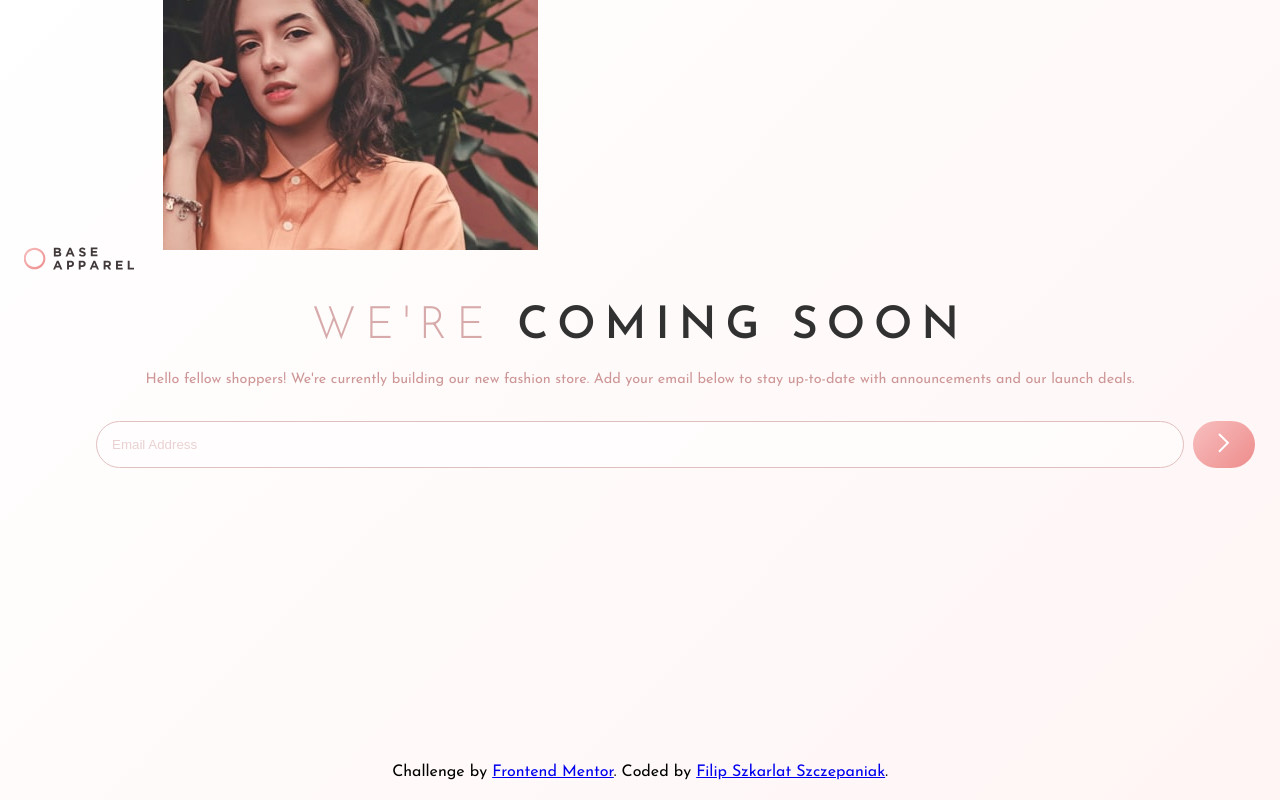
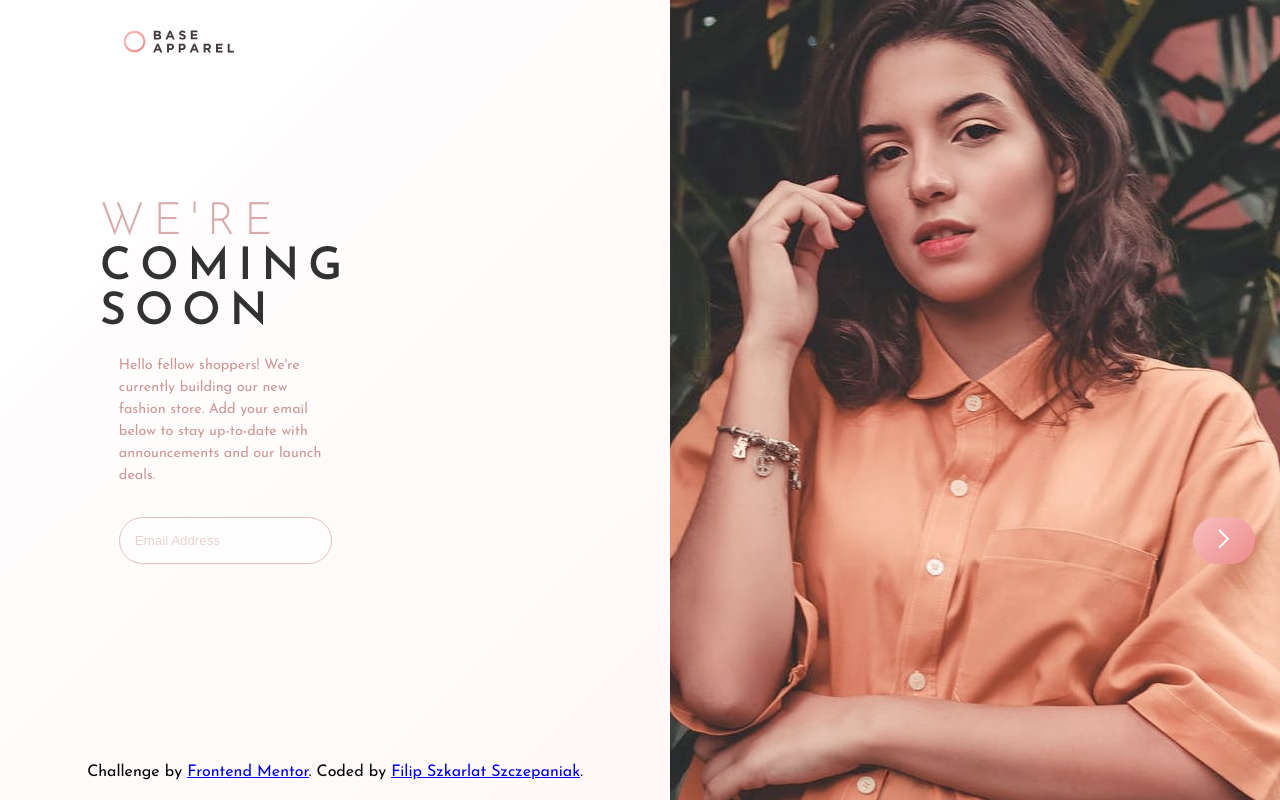
Before and after one commit to FilipSzkarlat/base-apparel-coming-soon, a plain HTML site: page index.html in a window 1280 px wide. Drawn offline with Linux system fonts and the light colour scheme.

Commit message:
display grid for the layout

```diff
--- a/index.html
+++ b/index.html
@@ -25,7 +25,8 @@
   <body>
     <main>
       <img class="logo" src="images/logo.svg" alt="base apparel logo" />
-      <img class="hero" src="images/hero-mobile.jpg" alt="" />
+      <img class="hero-mobile" src="images/hero-mobile.jpg" alt="" />
+      <img class="hero-desktop" src="images/hero-desktop.jpg" alt="" />
       <div class="container">
         <header>
           <h1><span class="title">WE'RE</span> COMING SOON</h1>
@@ -42,8 +43,6 @@
           <button><img src="images/icon-arrow.svg" alt="" /></button>
         </div>
       </div>
-    </main>
-
       <footer>
         <p class="attribution">
           Challenge by
@@ -56,6 +55,8 @@
           >.
         </p>
       </footer>
+    </main>
+
     <script src="app.js"></script>
   </body>
 </html>
--- a/style.css
+++ b/style.css
@@ -6,8 +6,6 @@
 }
 
 body {
-  display: flex;
-  flex-direction: column;
   min-height: 100svh;
   font-size: 16px;
   font-family: "Josefin Sans", sans-serif;
@@ -18,17 +16,30 @@ body {
   );
 }
 
+main {
+  display: grid;
+  grid-template-rows: 80px 1fr 1fr 100px;
+  grid-template-columns: 1fr 1fr 1fr 1fr 1fr;
+}
+
 .logo {
   margin: 25px 0;
   transform: scale(70%);
+  grid-area: 1/1/2/-1;
 }
 
-.hero {
+.hero-mobile {
   margin-bottom: 50px;
+  grid-area: 2/1/3/-1;
+}
+
+.hero-desktop {
+  display: none;
 }
 
 /* CONTENT */
 .container {
+  grid-area: 3/1/4/-1;
   display: flex;
   flex-direction: column;
   align-items: center;
@@ -89,9 +100,36 @@ button:hover {
 
 /* FOOTER */
 footer {
-  position: absolute;
-  bottom: 20px;
+  grid-area: 4/1/-1/-1;
+  justify-self: center;
+  align-self: flex-end;
   text-align: center;
   width: 80%;
-  align-self: center;
+  margin-bottom: 20px;
 }
+
+/* DESKTOP VIEW */
+@media (min-width: 700px) {
+  main {
+    grid-template-columns: 100px 1fr 100px 1fr;
+    grid-template-rows: 100px 100px 1fr 100px;
+  }
+
+  .logo {
+    grid-area: 1/2/2/3;
+  }
+
+  .hero-mobile {
+    display: none;
+  }
+
+  .hero-desktop {
+    display: block;
+    grid-area: 1/5/-1/-1;
+  }
+
+  .container {
+    grid-area: 3/2/4/3;
+    text-align: left;
+  }
+}
```
Lines whose indentation alone changed are shown as unchanged.
